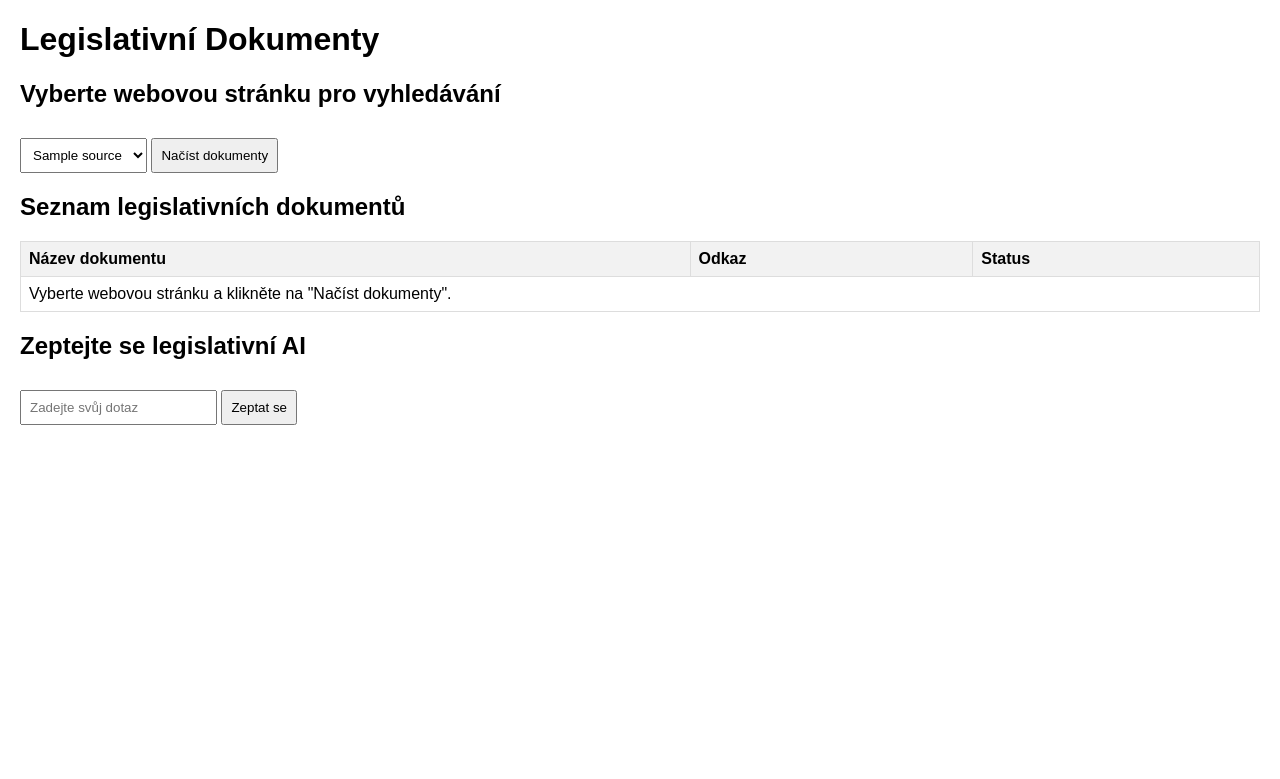
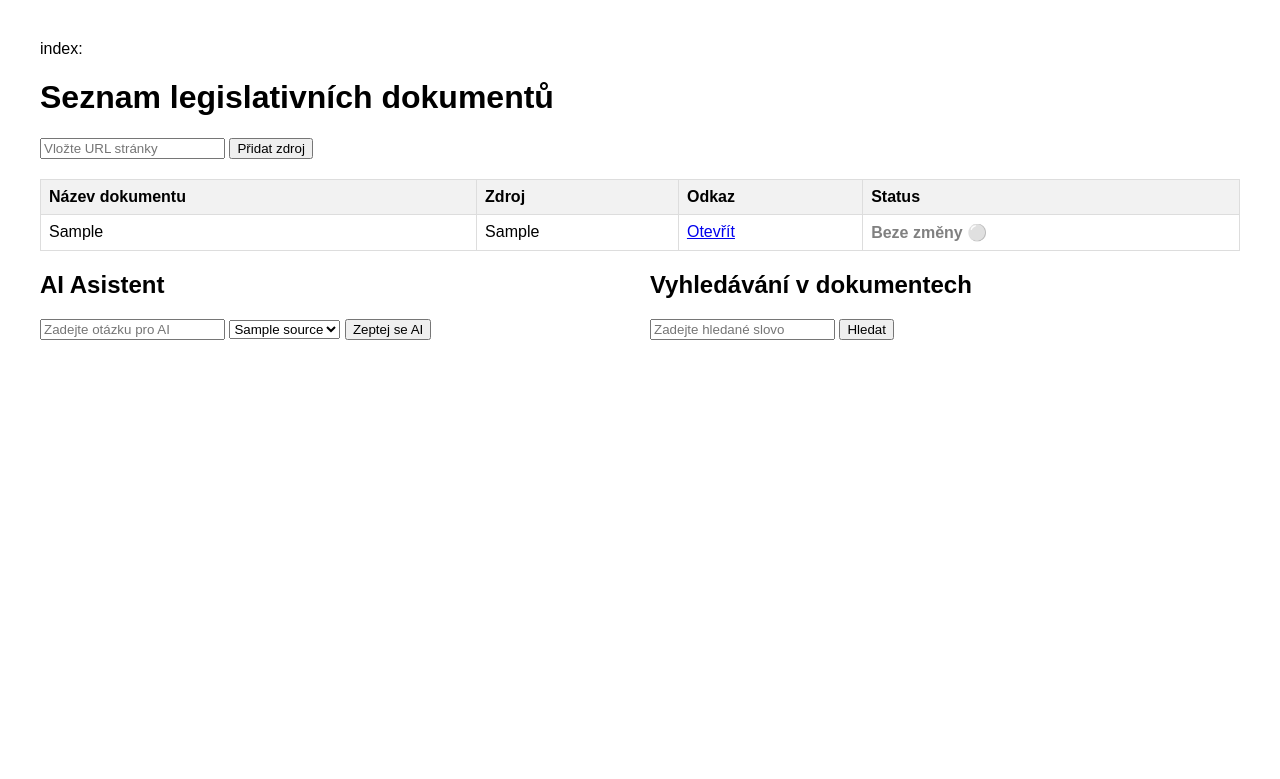
Before and after one commit to Maikl76/legislativa-app, a Flask app: template templates/index.html in a window 1280 px wide. Shown: the top 779 px of the page. Run offline with Flask 3, Linux system fonts and the light colour scheme; the template is opened without the code that fills it: most values are stand-ins (such as "Sample title", 1, 10 or a date in 2020).

Commit message:
Update index.html

```diff
--- a/templates/index.html
+++ b/templates/index.html
@@ -1,13 +1,14 @@
-<!DOCTYPE html>
+index: <!DOCTYPE html>
 <html lang="cs">
 <head>
     <meta charset="UTF-8">
     <meta name="viewport" content="width=device-width, initial-scale=1.0">
-    <title>Legislativní Dokumenty</title>
+    <title>Legislativa</title>
     <style>
         body {
             font-family: Arial, sans-serif;
             margin: 20px;
+            padding: 20px;
         }
         table {
             width: 100%;
@@ -22,118 +23,137 @@
         th {
             background-color: #f2f2f2;
         }
-        input, button, select {
-            padding: 8px;
-            margin-top: 10px;
+        .status {
+            font-weight: bold;
         }
-        #searchResults, #aiResponse {
+        .new { color: green; }
+        .updated { color: orange; }
+        .unchanged { color: gray; }
+        #searchResults, #aiResults {
+            margin-top: 20px;
+            padding: 10px;
             border: 1px solid #ccc;
-            padding: 10px;
-            margin-top: 20px;
             display: none;
-            width: 100%;
-            max-width: 600px;
+        }
+        .column-container {
+            display: flex;
+            gap: 20px;
+        }
+        .column {
+            flex: 1;
         }
     </style>
 </head>
 <body>
 
-    <h1>Legislativní Dokumenty</h1>
+    <h1>Seznam legislativních dokumentů</h1>
 
-    <!-- ✅ Výběr webové stránky -->
-    <h2>Vyberte webovou stránku pro vyhledávání</h2>
-    <form id="sourceSelectForm">
-        <select id="sourceSelect">
-            {% for source in sources %}
-                <option value="{{ source }}">{{ source }}</option>
-            {% endfor %}
-        </select>
-        <button type="button" onclick="loadDocuments()">Načíst dokumenty</button>
+    <!-- Přidání nového zdroje -->
+    <form action="/add_source" method="post">
+        <input type="text" name="url" placeholder="Vložte URL stránky" required>
+        <button type="submit">Přidat zdroj</button>
     </form>
 
-    <!-- ✅ Seznam dokumentů -->
-    <h2>Seznam legislativních dokumentů</h2>
-    <table id="documentsTable">
-        <thead>
-            <tr>
-                <th>Název dokumentu</th>
-                <th>Odkaz</th>
-                <th>Status</th>
-            </tr>
-        </thead>
-        <tbody id="documentsList">
-            <tr><td colspan="3">Vyberte webovou stránku a klikněte na "Načíst dokumenty".</td></tr>
-        </tbody>
+    <!-- Tabulka dokumentů -->
+    <table>
+        <tr>
+            <th>Název dokumentu</th>
+            <th>Zdroj</th>
+            <th>Odkaz</th>
+            <th>Status</th>
+        </tr>
+        {% for document in documents %}
+        <tr>
+            <td>{{ document["Název dokumentu"] }}</td>
+            <td>{{ document["Odkaz na zdroj"] }}</td>
+            <td><a href="{{ document['Soubor'] }}" target="_blank">Otevřít</a></td>
+            <td class="status {% if document_status.get(document['Název dokumentu']) == 'Nový ✅' %}new{% elif document_status.get(document['Název dokumentu']) == 'Aktualizován 🟡' %}updated{% else %}unchanged{% endif %}">
+                {{ document_status.get(document["Název dokumentu"], "Beze změny ⚪") }}
+            </td>
+        </tr>
+        {% endfor %}
     </table>
 
-    <!-- ✅ Formulář pro dotazy na AI -->
-    <h2>Zeptejte se legislativní AI</h2>
-    <form id="askForm">
-        <input type="text" id="askQuery" placeholder="Zadejte svůj dotaz" required>
-        <button type="submit">Zeptat se</button>
-    </form>
+    <div class="column-container">
+        <!-- AI Asistent -->
+        <div class="column">
+            <h2>AI Asistent</h2>
+            <form id="aiForm">
+                <input type="text" id="aiQuestion" placeholder="Zadejte otázku pro AI" required>
+                <select id="aiSource">
+                    {% for source in sources %}
+                        <option value="{{ source }}">{{ source }}</option>
+                    {% endfor %}
+                </select>
+                <button type="submit">Zeptej se AI</button>
+            </form>
+            <div id="aiResults">
+                <h3>Odpověď AI:</h3>
+                <p id="aiResponse"></p>
+            </div>
+        </div>
 
-    <!-- ✅ Odpověď AI -->
-    <div id="aiResponse">
-        <h3>Odpověď AI:</h3>
-        <p id="aiAnswer"></p>
+        <!-- Vyhledávač v dokumentech -->
+        <div class="column">
+            <h2>Vyhledávání v dokumentech</h2>
+            <form id="searchForm">
+                <input type="text" id="searchQuery" placeholder="Zadejte hledané slovo" required>
+                <button type="submit">Hledat</button>
+            </form>
+            <div id="searchResults">
+                <h3>Výsledky hledání:</h3>
+                <ul id="resultsList"></ul>
+            </div>
+        </div>
     </div>
 
-    <!-- ✅ JavaScript pro výběr dokumentů, dotazy a odpovědi -->
     <script>
-        function loadDocuments() {
-            let selectedSource = document.getElementById("sourceSelect").value;
+        // AI Asistent
+        document.getElementById("aiForm").addEventListener("submit", function(event) {
+            event.preventDefault();
+            let question = document.getElementById("aiQuestion").value;
+            let source = document.getElementById("aiSource").value;
 
-            fetch("/get_documents", {
+            fetch("/ask", {
                 method: "POST",
-                body: new URLSearchParams({ source: selectedSource }),
+                body: new URLSearchParams({ question: question, source: source }),
                 headers: { "Content-Type": "application/x-www-form-urlencoded" }
             })
             .then(response => response.json())
-            .then(data => {
-                let documentsList = document.getElementById("documentsList");
-                documentsList.innerHTML = "";
+            .then(result => {
+                document.getElementById("aiResponse").innerText = result.answer || "Žádná odpověď.";
+                document.getElementById("aiResults").style.display = "block";
+            });
+        });
 
-                if (data.error) {
-                    documentsList.innerHTML = `<tr><td colspan="3" style="color:red;">${data.error}</td></tr>`;
-                } else if (data.documents.length === 0) {
-                    documentsList.innerHTML = `<tr><td colspan="3" style="color:gray;">Žádné dokumenty nenalezeny.</td></tr>`;
-                } else {
-                    data.documents.forEach(doc => {
-                        let row = `<tr>
-                            <td>${doc["Název dokumentu"]}</td>
-                            <td><a href="${doc["Soubor"]}" target="_blank">Otevřít</a></td>
-                            <td style="color: ${
-                                doc["Název dokumentu"] in {{ document_status | tojson }}
-                                    ? document_status[doc["Název dokumentu"]] === "Nový ✅" ? "green"
-                                    : document_status[doc["Název dokumentu"]] === "Aktualizováno 🟡" ? "orange"
-                                    : "gray"
-                                    : "gray"
-                            };">
-                                ${document_status[doc["Název dokumentu"]] || "Beze změny ⚪"}
-                            </td>
-                        </tr>`;
-                        documentsList.innerHTML += row;
-                    });
-                }
-            });
-        }
+        // Vyhledávač v dokumentech
+        document.getElementById("searchForm").addEventListener("submit", function(event) {
+            event.preventDefault();
+            let query = document.getElementById("searchQuery").value;
 
-        // ✅ Odeslání dotazu na AI
-        document.getElementById("askForm").addEventListener("submit", function(event) {
-            event.preventDefault();
-            let query = document.getElementById("askQuery").value;
-            let selectedSource = document.getElementById("sourceSelect").value;
-
-            fetch("/ask", {
+            fetch("/search", {
                 method: "POST",
-                body: new URLSearchParams({ question: query, source: selectedSource }),
+                body: new URLSearchParams({ query: query }),
                 headers: { "Content-Type": "application/x-www-form-urlencoded" }
             })
             .then(response => response.json())
-            .then(data => {
-                document.getElementById("aiAnswer").innerText = data.answer || "Nepodařilo se získat odpověď.";
-                document.getElementById("aiResponse").style.display = "block";
+            .then(results => {
+                let resultsList = document.getElementById("resultsList");
+                resultsList.innerHTML = "";
+
+                if (results.error) {
+                    resultsList.innerHTML = <li style="color:red;">${results.error}</li>;
+                } else if (results.length === 0) {
+                    resultsList.innerHTML = <li style="color:gray;">Nenalezen žádný výsledek.</li>;
+                } else {
+                    results.forEach(result => {
+                        let li = document.createElement("li");
+                        li.innerHTML = <b>${result.document}</b> (<a href="${result.source}" target="_blank">Zdroj</a>): <br> "${result.text}";
+                        resultsList.appendChild(li);
+                    });
+                }
+
+                document.getElementById("searchResults").style.display = "block";
             });
         });
     </script>
```
